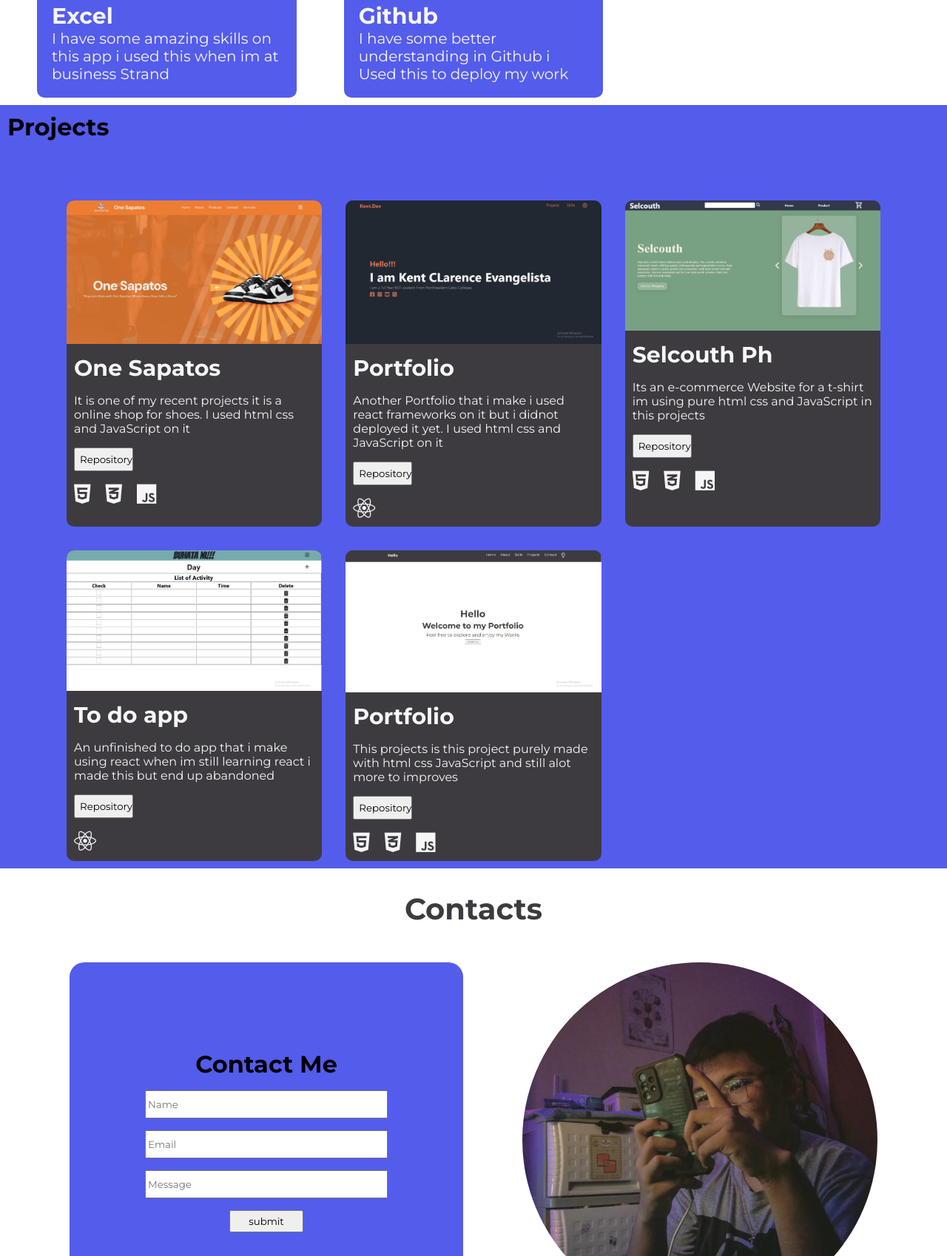
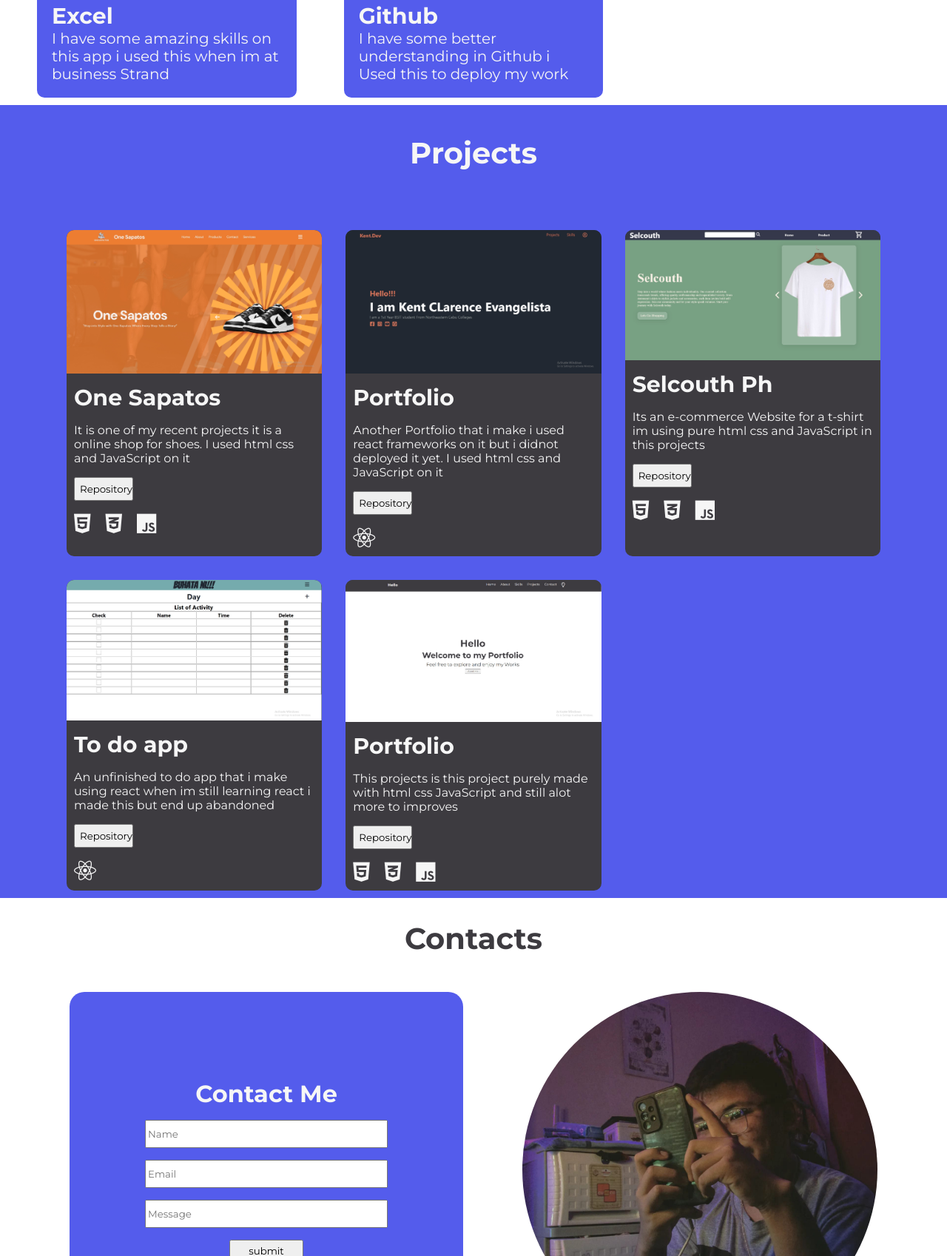
Before and after one commit to marshall5368/newPortfolio, a plain HTML site: page index.html in a window 1280 px wide. Shown: the part 2747-4445 px from the top of the page at 74% size. Drawn offline with Linux system fonts and the light colour scheme; a web font is replaced by a local one.

Commit message:
Update style.css

```diff
--- a/style.css
+++ b/style.css
@@ -1,3 +1,4 @@
+
 nav{
     background-color: var(--header-color);
     width: 100vw;
@@ -55,9 +56,7 @@ nav a{
         display: none;
 
     }
-     nav ul  .fa-lightbulb{
-            display: none;
-    }
+
    nav .fa-bars{
         display: block;
     }
@@ -194,6 +193,15 @@ nav .fa-lightbulb:hover
        }
 
     }
+}
+.titleProject{
+    text-align: center;
+    margin-top: clamp(10px, 5vh, 30px);
+    color: var(--header-font-color);
+    font-size: clamp(30px, 4vw, 40px);
+}
+.text{
+    color: var(--header-font-color);
 }
 .projects{
         min-height: 100vh;
```
